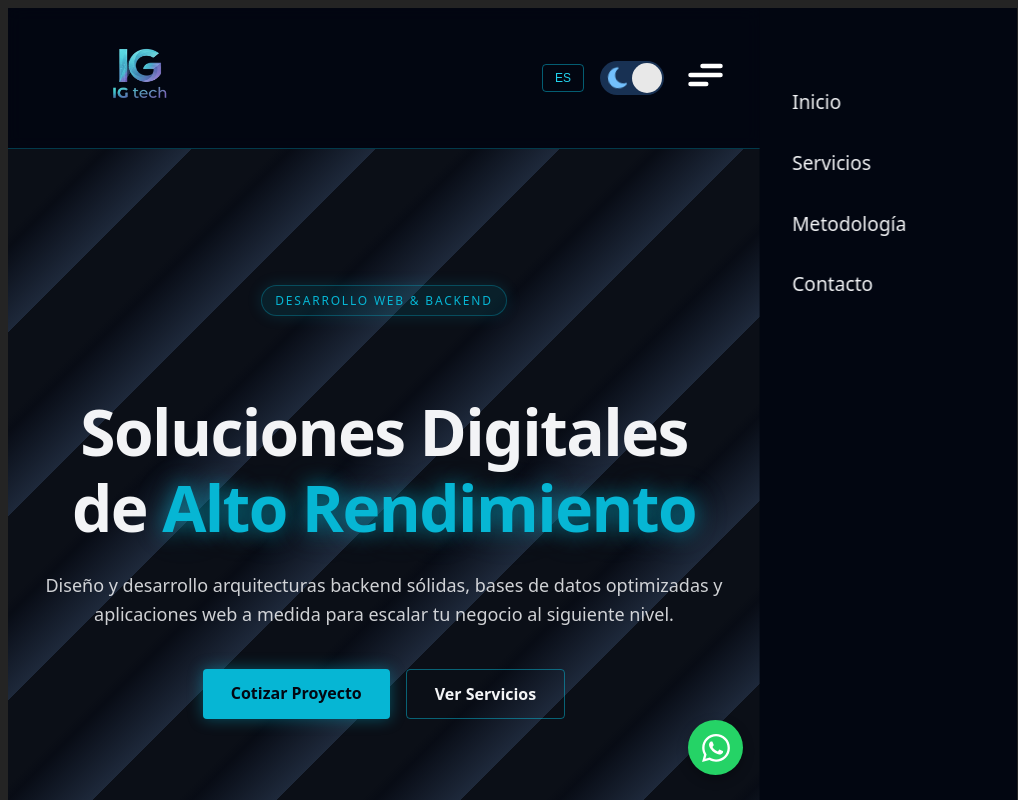
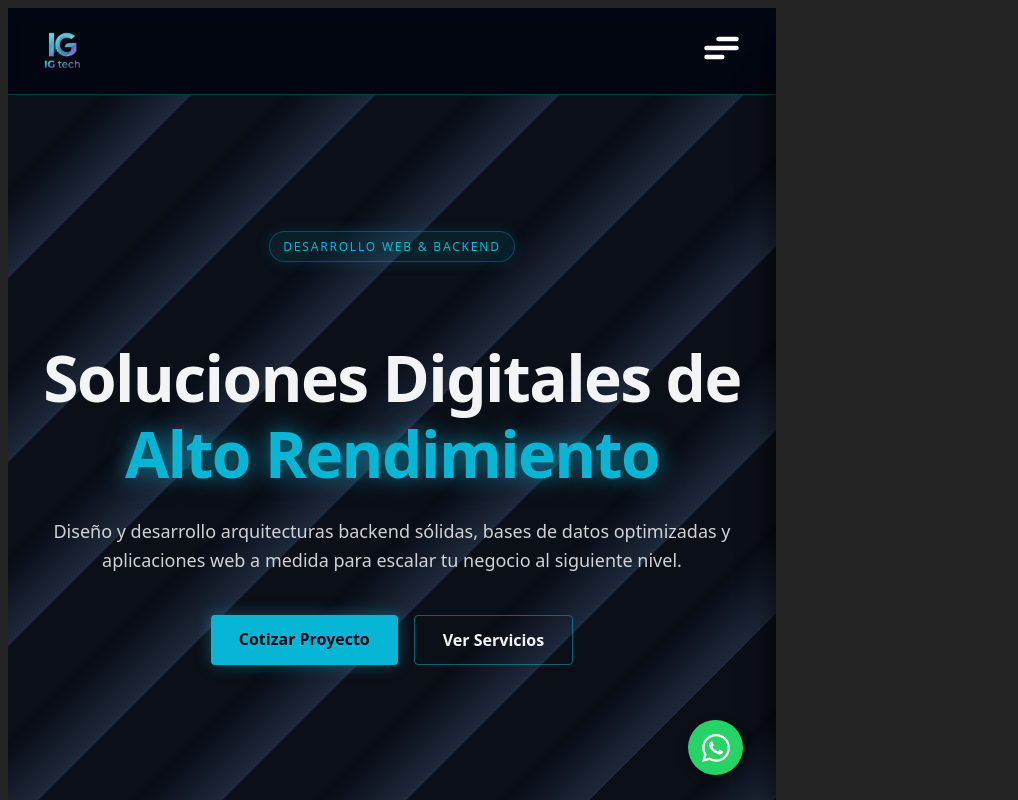
Before and after one commit to ivangraneros/IGtech, a React (Vite) app: page / in a window 768 px wide. Shown: the top 800 px of the page, 1018 px wide, since content can reach past the window. Built offline with nearby package versions, Linux system fonts and the light colour scheme.

Commit message:
hago modificaciones en navbar y en hero

```diff
--- a/src/App.css
+++ b/src/App.css
@@ -22,7 +22,7 @@
   border-bottom: 1px solid rgba(6, 182, 212, 0.3);
   position: sticky;
   top: 0;
-  z-index: 50;
+  z-index: 1000;
 }
 
 .navbar-logo {
@@ -37,6 +37,13 @@
   color: inherit;
   text-decoration: none;
   transition: color 0.2s, text-shadow 0.2s;
+}
+
+.navbar-logo img {
+  height: 60px;
+  width: auto;
+  object-fit: contain;
+  display: block;
 }
 
 .logo-accent {
@@ -134,7 +141,6 @@
 }
 
 
-
 .hamburger-btn span {
   width: 100%;
   height: 2px;
@@ -154,48 +160,6 @@
 
 .hamburger-btn.active span:nth-child(3) {
   transform: translateY(-9px) rotate(-45deg);
-}
-
-
-@media (max-width: 900px) {
-  .hamburger-btn {
-    display: flex;
-  }
-
-  .navbar-links {
-    position: fixed;
-    top: 0px;
-    right: 0;
-    width: 30%;
-    height: 100vh;
-    background: rgba(3, 7, 18, 0.98);
-    backdrop-filter: blur(15px);
-    flex-direction: column;
-    align-items: flex-start;
-    padding: 5rem 0rem 2rem 2rem;
-    gap: 2rem;
-    border-bottom: 1px solid rgba(6, 182, 212, 0.3);
-    transform: translateX(100%);
-    transition: transform 0.4s cubic-bezier(0.4, 0, 0.2, 1);
-    z-index: 99;
-  }
-
-  .cyber-light .navbar-links {
-    background: rgba(241, 245, 249, 0.95);
-  }
-
-  .cyber-light .line {
-    stroke: #0f172a;
-
-  }
-
-  .navbar-links.open {
-    transform: translateY(0);
-  }
-
-  .nav-btn-link {
-    font-size: 1.2rem;
-  }
 }
 
 
@@ -457,16 +421,6 @@
   border-radius: 4px;
 }
 
-/* Responsivo para celulares */
-@media (max-width: 768px) {
-  .home-contact-form {
-    flex-direction: column;
-  }
-
-  .home-contact-form .cyber-input {
-    max-width: 100%;
-  }
-}
 
 
 /* -------- SERVICES SECTION ---------- */
@@ -608,22 +562,6 @@
   transform: translateY(-4px);
 }
 
-/* Responsivo para celulares: se rompe la grilla compleja y pasan a una columna */
-@media (max-width: 900px) {
-  .services-bento-grid {
-    display: flex;
-    flex-direction: column;
-    gap: 1.5rem;
-  }
-
-  .div1, .div2, .div3, .div4 {
-    grid-column: auto;
-    grid-row: auto;
-    grid-column-start: auto;
-    grid-row-start: auto;
-  }
-}
-
 
 
 
@@ -724,29 +662,7 @@
   line-height: 1.6;
 }
 
-/* Responsivo para celulares */
-@media (max-width: 768px) {
-  .roadmap-container::before {
-    left: 23px;
-  }
 
-  .roadmap-node {
-    width: 48px;
-    height: 48px;
-  }
-
-  .roadmap-step-num {
-    font-size: 1rem;
-  }
-
-  .roadmap-item {
-    gap: 1rem;
-  }
-
-  .roadmap-card {
-    padding: 1.5rem;
-  }
-}
 
 
 
@@ -838,12 +754,8 @@
   transform: translateX(4px);
 }
 
-/* Responsivo para celulares */
-@media (max-width: 900px) {
-  .contact-grid {
-    grid-template-columns: 1fr;
-  }
-}
+
+
 
 
 /*  boton modo oscuro de uiverse */
@@ -979,7 +891,7 @@
   max-width: 1100px;
   width: 100%;
   display: grid;
-  grid-template-columns: 1fr;
+  grid-template-columns: 1fr auto 1fr;
   gap: 2.5rem;
   align-items: center;
   text-align: center;
@@ -991,7 +903,8 @@
   display: flex;
   flex-direction: column;
   gap: 0.5rem;
-  align-items: center;
+  align-items: flex-start;
+  text-align: left;
 }
 
 .footer-tagline {
@@ -1058,26 +971,7 @@
 }
 
 
-@media (min-width: 768px) {
-  .footer-container {
-    grid-template-columns: 1fr auto 1fr;
-    text-align: left;
-  }
 
-  .footer-brand {
-    align-items: flex-start;
-  }
-
-  .footer-nav {
-    justify-content: center;
-    flex-direction: column;
-  }
-
-  .footer-socials {
-    justify-content: center;
-    flex-direction: column;
-  }
-}
 
 
 
@@ -1181,3 +1075,180 @@
   background-color: #20ba5a;
   box-shadow: 0 6px 16px rgba(37, 211, 102, 0.4);
 }
+
+
+
+/* ========================================== */
+/*           MEDIA QUERY PARA MÓVILES          */
+/* ========================================== */
+@media (max-width: 900px) {
+  html, body {
+    overflow-x: hidden;
+    max-width: 100vw;
+    width: 100%;
+  }
+
+
+  /* navbar */
+  .navbar-logo img {
+    height: 46px;
+    width: auto;
+    object-fit: contain;
+    display: block;
+  }
+
+  .hamburger-btn {
+    display: flex !important;
+  }
+
+
+  .navbar-links {
+    position: fixed;
+    top: 65px;
+    right: 0;
+    width: 50vw;
+    max-width: 300px;
+    height: calc(100vh - 65px);
+    box-sizing: border-box;
+    background: rgba(3, 7, 18, 0.98);
+    backdrop-filter: blur(15px);
+    flex-direction: column;
+    align-items: center;
+    justify-content: flex-start;
+    padding-top: 3rem;
+    gap: 2rem;
+    transform: translateX(100%);
+    transition: transform 0.35s ease-in-out;
+    z-index: 999;
+    box-shadow: -5px 0 25px rgba(0, 0, 0, 0.7);
+  }
+
+  .navbar-links.open {
+    transform: translateX(0);
+  }
+
+  .navbar-links .nav-btn-link {
+    font-size: 1.25rem;
+  }
+
+  /* contacto */
+
+  .home-contact-form {
+    flex-direction: column;
+  }
+
+  .home-contact-form .cyber-input {
+    max-width: 100%;
+  }
+
+  .contact-grid {
+    grid-template-columns: 1fr;
+  }
+
+
+  /* servicios */
+
+  .services-bento-grid {
+    display: flex;
+    flex-direction: column;
+    gap: 1.5rem;
+  }
+
+  .div1, .div2, .div3, .div4 {
+    grid-column: auto;
+    grid-row: auto;
+  }
+
+
+  /* roadmap */
+
+  .roadmap-container::before {
+    left: 23px;
+  }
+
+  .roadmap-node {
+    width: 48px;
+    height: 48px;
+  }
+
+  .roadmap-step-num {
+    font-size: 1rem;
+  }
+
+  .roadmap-item {
+    gap: 1rem;
+  }
+
+  .roadmap-card {
+    padding: 1.5rem;
+  }
+
+
+  /* footer */
+
+  .footer-container {
+    grid-template-columns: 1fr;
+    text-align: left;
+  }
+
+  .footer-brand {
+    display: flex;
+    flex-direction: row;
+    justify-content: center;
+    gap: 3rem;
+  }
+
+  .navbar-logo{
+    align-self: center;
+  }
+
+  .footer-nav {
+    justify-content: center;
+    flex-direction: row;
+  }
+
+  .footer-socials {
+    justify-content: center;
+    flex-direction: row;
+  }
+
+}
+
+
+
+
+/* --- ANIMACIÓN DE LA HAMBURGUESA A CRUZ --- */
+.hamburger-btn {
+  display: none;
+  background: transparent;
+  border: none;
+  cursor: pointer;
+  display: none;
+  flex-direction: column;
+  justify-content: space-between;
+  width: 28px;
+  height: 28px;
+  padding: 0;
+  z-index: 1100;
+}
+
+.hamburger-btn span {
+  display: block;
+  width: 100%;
+  height: 3px;
+  background-color: #06b6d4;
+  border-radius: 2px;
+  transition: all 0.3s ease-in-out;
+}
+
+.hamburger-btn.active span:nth-child(1) {
+  transform: translateY(9.5px) rotate(45deg);
+}
+
+.hamburger-btn.active span:nth-child(2) {
+  opacity: 0;
+}
+
+.hamburger-btn.active span:nth-child(3) {
+  transform: translateY(-9.5px) rotate(-45deg);
+}
--- a/src/components/Footer.jsx
+++ b/src/components/Footer.jsx
@@ -31,7 +31,9 @@
         {/* Izquierda: Nombre y frase corta */}
         <div className="footer-brand">
           <div className="navbar-logo">
+            <Link to="/">
             IG<span className="logo-accent">.TECH</span>
+            </Link>
           </div>
           <p className="footer-tagline">{t.tagline}</p>
         </div>
--- a/src/components/Home.jsx
+++ b/src/components/Home.jsx
@@ -4,12 +4,9 @@
 import { Link } from 'react-router-dom'
 
 
-
 function Home({ language }) {
 
-
-
-    const content = {
+  const content = {
     es: {
       servicesTitle: "Arquitectura & Backend a Medida",
       servicesDesc: "Desarrollo sistemas robustos, bases de datos optimizadas y APIs escalables diseñadas para alto rendimiento.",
@@ -35,12 +32,12 @@
     ? "Hola, vi tu web IG Tech y quiero consultar por un proyecto."
     : "Hi, I saw your IG Tech website and I'd like to inquire about a project.";
 
-    const whatsappUrl = `https://wa.me/${phoneNumber}?text=${encodeURIComponent(message)}`;
+  const whatsappUrl = `https://wa.me/${phoneNumber}?text=${encodeURIComponent(message)}`;
 
 
   return (
     <>
-      <Hero lang={language} />
+      <Hero language={language} />
 
       <section style={{ padding: '5rem 2rem', maxWidth: '1100px', margin: '0 auto' }}>
         <div style={{ display: 'grid', gridTemplateColumns: 'repeat(auto-fit, minmax(280px, 1fr))', gap: '2rem' }}>
--- a/src/components/Navbar.jsx
+++ b/src/components/Navbar.jsx
@@ -1,4 +1,3 @@
-import React from 'react'
 import { useState, useEffect } from 'react'
 import { Link } from 'react-router-dom'
 import logo from '../images/logo-IGtech.png'
@@ -44,8 +43,9 @@
           <Link to='/servicios' className="nav-btn-link" onClick={handleLinkClick}>{t.services}</Link>
           <Link to='/metodologia' className="nav-btn-link" onClick={handleLinkClick}>{t.methodology}</Link>
           <Link to='/contacto' className="nav-btn-link" onClick={handleLinkClick}>{t.contact}</Link>
-        </div>
 
+
+        {isMobile && (
         <div className="navbar-actions">
           <button
             onClick={() => setLanguage(language === 'es' ? 'en' : 'es')}
@@ -65,6 +65,34 @@
           />
           <span class="slider"></span>
         </label>
+      </div>
+    )}
+  </div>
+
+
+        <div className="navbar-actions">
+          {!isMobile && (
+            <>
+              <button
+                onClick={() => setLanguage(language === 'es' ? 'en' : 'es')}
+                className="btn-cyber"
+              >
+                {language.toUpperCase()}
+              </button>
+
+              <label className="switch">
+                <span className="sun"><svg xmlns="http://www.w3.org/2000/svg" viewBox="0 0 24 24"><g fill="#ffd43b"><circle r="5" cy="12" cx="12"></circle><path d="m21 13h-1a1 1 0 0 1 0-2h1a1 1 0 0 1 0 2zm-17 0h-1a1 1 0 0 1 0-2h1a1 1 0 0 1 0 2zm13.66-5.66a1 1 0 0 1 -.66-.29 1 1 0 0 1 0-1.41l.71-.71a1 1 0 1 1 1.41 1.41l-.71.71a1 1 0 0 1 -.75.29zm-12.02 12.02a1 1 0 0 1 -.71-.29 1 1 0 0 1 0-1.41l.71-.66a1 1 0 0 1 1.41 1.41l-.71.71a1 1 0 0 1 -.7.24zm6.36-14.36a1 1 0 0 1 -1-1v-1a1 1 0 0 1 2 0v1a1 1 0 0 1 -1 1zm0 17a1 1 0 0 1 -1-1v-1a1 1 0 0 1 2 0v1a1 1 0 0 1 -1 1zm-5.66-14.66a1 1 0 0 1 -.7-.29l-.71-.71a1 1 0 0 1 1.41-1.41l.71.71a1 1 0 0 1 0 1.41 1 1 0 0 1 -.71.29zm12.02 12.02a1 1 0 0 1 -.7-.29l-.66-.71a1 1 0 0 1 1.36-1.36l.71.71a1 1 0 0 1 0 1.41 1 1 0 0 1 -.71.24z"></path></g></svg></span>
+                <span className="moon"><svg xmlns="http://www.w3.org/2000/svg" viewBox="0 0 384 512"><path d="m223.5 32c-123.5 0-223.5 100.3-223.5 224s100 224 223.5 224c60.6 0 115.5-24.2 155.8-63.4 5-4.9 6.3-12.5 3.1-18.7s-10.1-9.7-17-8.5c-9.8 1.7-19.8 2.6-30.1 2.6-96.9 0-175.5-78.8-175.5-176 0-65.8 36-123.1 89.3-153.3 6.1-3.5 9.2-10.5 7.7-17.3s-7.3-11.9-14.3-12.5c-6.3-.5-12.6-.8-19-.8z"></path></svg></span>
+                <input
+                  type="checkbox"
+                  className="input"
+                  checked={darkMode}
+                  onChange={() => setDarkMode(!darkMode)}
+                />
+                <span className="slider"></span>
+              </label>
+            </>
+          )}
 
       {isMobile && (
         <label class="hamburger">
```
Also changed, not shown: src/components/Hero.jsx (indentation only), src/images/logo-IGtech.png. Lines whose indentation alone changed are shown as unchanged.
